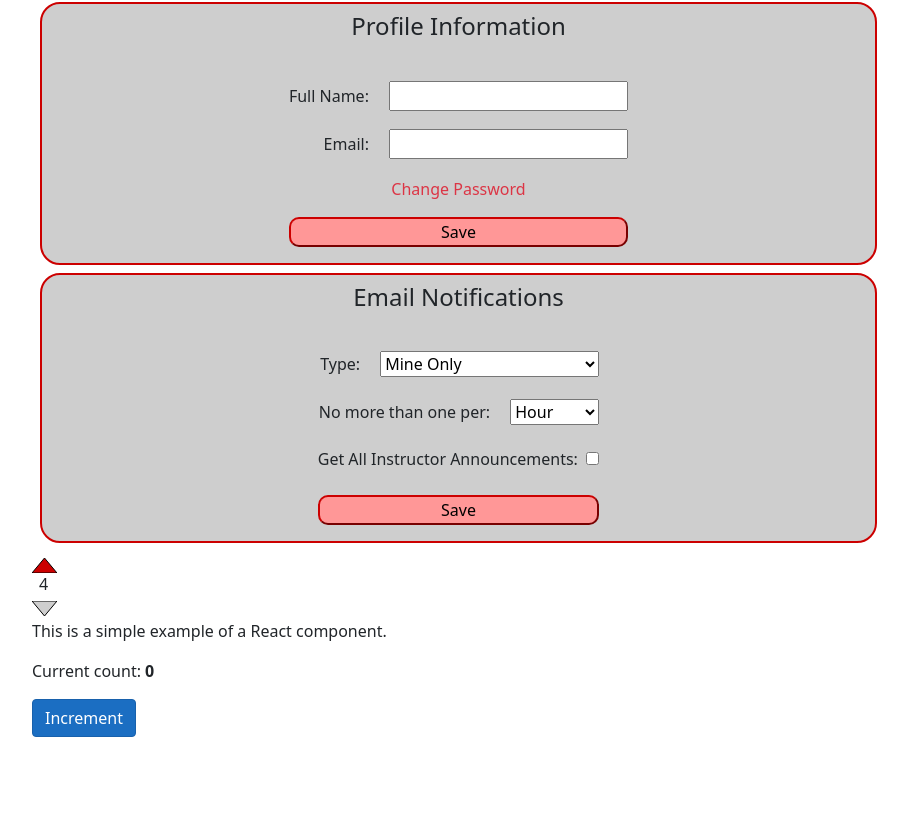
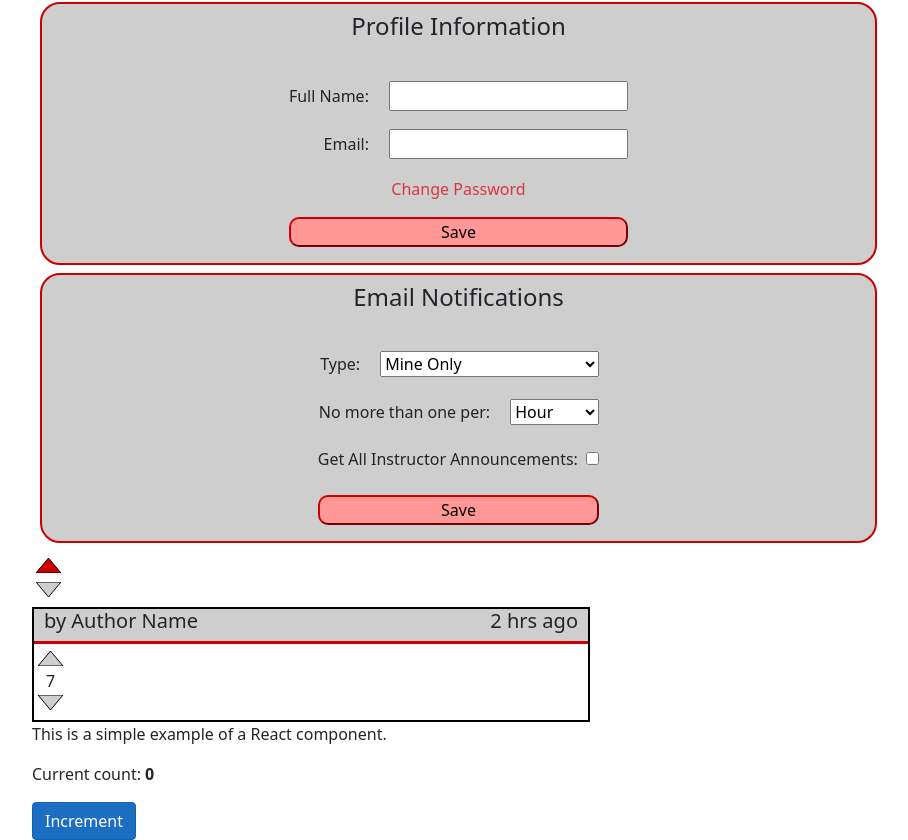
Before and after one commit to kadenhendrickson/UDiscuss, a React (Create React App) app in the folder ClientApp/: page /counter in a window 1280 px wide. Shown: the part 513-1353 px from the top of the page, without its empty margins (50-958 px from the left). Before the commit the page ends 1250 px from the top, so only its background shows below. Built offline with nearby package versions, Linux system fonts and the light colour scheme.

Commit message:
Added the SolutionBox component and started working on its inner components.

```diff
--- a/ClientApp/src/components/CommentVoteButton.js
+++ b/ClientApp/src/components/CommentVoteButton.js
@@ -12,7 +12,7 @@ export class CommentVoteButton extends Component {
         super(props);
 
         // has two props representing the number of upvotes and if it is currently toggled.
-        this.state = { upvotes: props.voteCount, isUpToggled: props.isUpToggled, isDownToggled: props.isDownToggled };
+        this.state = { upvotes: props.upvotes, isUpToggled: props.isUpToggled, isDownToggled: props.isDownToggled };
         this.toggleUpvote = this.toggleUpvote.bind(this);
         this.toggleDownvote = this.toggleDownvote.bind(this);
     }
@@ -89,12 +89,12 @@ export class CommentVoteButton extends Component {
 
 
         return (
-            <div>
-                <div onClick={this.toggleUpvote}>
+            <div className="d-inline-block m-1" style={{ margin: '10px' }}>
+                <div className="d-inline-flex" onClick={this.toggleUpvote}>
                     {upArrow}
                 </div>
-                <h6 className="m-0" style={{ 'padding-left': '7px' }}>{this.state.upvotes}</h6>
-                <div onClick={this.toggleDownvote}>
+                <h6 className="m-0 text-center">{this.state.upvotes}</h6>
+                <div className="d-inline-flex" onClick={this.toggleDownvote}>
                     {downArrow}
                 </div>
             </div>
--- a/ClientApp/src/components/Counter.js
+++ b/ClientApp/src/components/Counter.js
@@ -9,6 +9,7 @@ import { SelectedPost } from './SelectedPost/SelectedPost';
 import { ProfileInformation } from './Settings/ProfileInformation';
 import { EmailNotifications } from './Settings/EmailNotifications';
 import { CommentVoteButton } from './CommentVoteButton';
+import { SolutionBox } from './SolutionBox/SolutionBox';
 import { Triangle } from './Triangle';
 
 export class Counter extends Component {
@@ -37,7 +38,10 @@ export class Counter extends Component {
                 <ProfileInformation />
                 <EmailNotifications emailType="self" howOften="hourly" receiveAnnouncments={true} />
 
+
                 <CommentVoteButton voteCount={4} isUpToggled={true} isDownToggled={false} />
+
+                <SolutionBox isVerified={true} author="Professor Brown" />
 
 
                 <p className="">This is a simple example of a React component.</p>
--- a/ClientApp/src/components/SelectedPost/SelectedPost.js
+++ b/ClientApp/src/components/SelectedPost/SelectedPost.js
@@ -17,15 +17,12 @@ export class SelectedPost extends Component {
         return (
             <div className="post-border border-color w-50">
                 <SelectedPostHeader postType="Question" author="Author Name" timeSincePost="2 hrs ago" />
-                <SelectedPostTitle title="This is a title"/>
+                <SelectedPostTitle title="This is a title" />
                 <SelectedPostBody body="this is the body............ blah blah blah blah blah blah blah blah blah  blah blah blah  blah blah blah  blah blah blah  blah blah blah  blah blah blah asdf asdf;lajsdflkaj;sal;s fjasdfasdf" />
-                <div style={{float: 'right', margin: '10px'}}>
+                <div style={{ float: 'right', margin: '10px' }}>
                     <SelectedPostTag tagTitle="Logistics" />
                 </div>
-                <div className="d-inline-block m-1">
-                    <SelectedPostVoteButton upvotes={7} isToggled={false} />
-                </div>
-
+                <SelectedPostVoteButton upvotes={7} isToggled={false} />
             </div>
         );
     }
--- a/ClientApp/src/components/SelectedPost/SelectedPostVoteButton.js
+++ b/ClientApp/src/components/SelectedPost/SelectedPostVoteButton.js
@@ -34,7 +34,6 @@ export class SelectedPostVoteButton extends Component {
         }
     }
 
-    // TODO - fix so number isn't centered based off of padding
     render() {
         let arrow;
 
@@ -43,7 +42,7 @@ export class SelectedPostVoteButton extends Component {
         else
             arrow = <Triangle width={30} height={18} color="#CECECE" isUp={true}/>;
         return (
-            <div>
+            <div className="d-inline-block m-1">
                 <div className="d-inline-flex" onClick={this.toggleUpvote}>
                     {arrow}
                 </div>
--- a/ClientApp/src/components/SolutionBox/SolutionBox.js
+++ b/ClientApp/src/components/SolutionBox/SolutionBox.js
@@ -2,6 +2,8 @@ import React, { Component } from 'react';
 import './../css/LightTheme.css';
 import './../css/Design.css';
 import Checkmark from '../Images/Checkmark.png';
+import { CommentVoteButton } from './../CommentVoteButton'
+import {SolutionBoxHeader} from './SolutionBoxHeader'
 //<img class="img-fluid" src={Checkmark} alt="checkmark" />
 
 /*
@@ -12,18 +14,14 @@ export class SolutionBox extends Component {
     static displayName = SolutionBox.name;
 
     render() {
-        const st = {float: 'right'};
         return (
             <div className="post-border border-color w-50">
-                <SelectedPostHeader postType="Question" author="Author Name" timeSincePost="2 hrs ago" />
-                <SelectedPostTitle title="This is a title"/>
-                <SelectedPostBody body="this is the body............ blah blah blah blah blah blah blah blah blah  blah blah blah  blah blah blah  blah blah blah  blah blah blah  blah blah blah asdf asdf;lajsdflkaj;sal;s fjasdfasdf" />
-                <div style={{float: 'right', margin: '10px'}}>
-                    <SelectedPostTag tagTitle="Logistics" />
+                <SolutionBoxHeader timeSincePost="2 hrs ago" author="Author Name" timeSincePost="2 hrs ago" />
+
+                <div style={{ float: 'right', margin: '10px' }}>
+
                 </div>
-                <div style={{margin: '10px' }}>
-                    <SelectedPostVoteButton upvotes={7} isToggled={false} />
-                </div>
+                    <CommentVoteButton upvotes={7} isUpToggled={false} isDownToggled={false}/>
 
             </div>
         );
--- /dev/null
+++ b/ClientApp/src/components/SolutionBox/SolutionBoxHeader.js
@@ -0,0 +1,25 @@
+import React, { Component } from 'react';
+import '../css/LightTheme.css';
+
+
+
+/*
+ * Creates the header banner for the selected post.
+ *
+ * The question type and name are on the left, while the time is on right.
+ *
+ * */
+export class SolutionBoxHeader extends Component {
+    static displayName = SolutionBoxHeader.name;
+
+    render() {
+        return (
+            <div className="secondary-color underline-nav">
+                <div style={{ 'margin-right': '10px', 'margin-left': '10px'}}>
+                    <h5 style={{ float: 'right' }}>{this.props.timeSincePost}</h5>
+                    <h5>{this.props.isVerified} by {this.props.author}</h5>
+                </div>
+            </div>
+        );
+    }
+}
```
